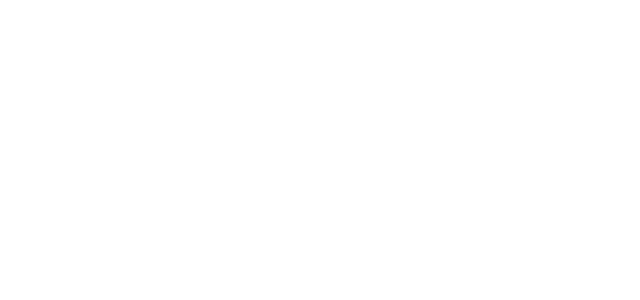
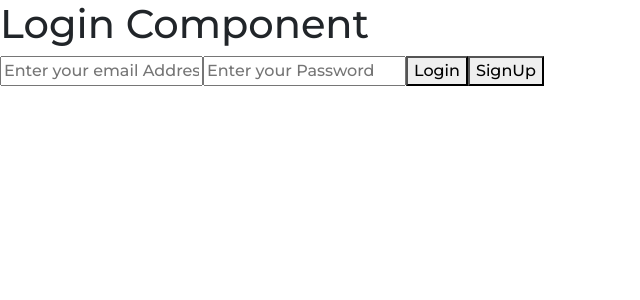
Before and after one commit to shadman-ahmed-bs23/quiz-app, a React (Create React App) app: page /quiz-app/login in a window 1280 px wide. Shown: the top 300 px of the page, without its empty margins (0-640 px from the left). Built offline with nearby package versions, Linux system fonts and the light colour scheme.

Commit message:
Login Component with routes added

```diff
--- a/package.json
+++ b/package.json
@@ -7,6 +7,7 @@
 		"@testing-library/jest-dom": "^4.2.4",
 		"@testing-library/react": "^9.5.0",
 		"@testing-library/user-event": "^7.2.1",
+		"firebase": "^7.22.1",
 		"react": "^16.13.1",
 		"react-dom": "^16.13.1",
 		"react-helmet": "^6.1.0",
--- a/src/App.js
+++ b/src/App.js
@@ -32,6 +32,8 @@ function App() {
 			<Route path="/" exact component={Home} />
 			<Route path="/play/instructions" exact component={QuizInstructions} />
 			<Route path="/play/quiz" exact component={Quiz} />
+			<Route path="/login" exact component={Login} />
+			<Route path="/add-quiz-2" exact component={AddQuiz} />
 		</Router>
 	);
 }
--- a/src/components/Login.js
+++ b/src/components/Login.js
@@ -1,12 +1,70 @@
-import React from "react";
-import "./../App.css";
+import React, { Fragment } from "react";
+import firebaseAuth from "./firebaseAuth";
 
-function Login() {
-	return (
-		<div className="login">
-			<h3>Login component</h3>
-		</div>
-	);
+class Login extends React.Component {
+	state = {
+		email: "",
+		password: "",
+	};
+
+	loginUser = (e) => {
+		e.preventDefault();
+		firebaseAuth
+			.auth()
+			.signInWithEmailAndPassword(this.state.email, this.state.password)
+			.then((user) => {
+				console.log(user);
+				this.props.history.push("/add-quiz-2");
+			})
+			.catch((err) => {
+				console.log(err);
+			});
+	};
+	signUpUser = (e) => {
+		e.preventDefault();
+		firebaseAuth
+			.auth()
+			.createUserWithEmailAndPassword(this.state.email, this.state.password)
+			.then((user) => {
+				console.log(user);
+			})
+			.catch((err) => {
+				console.log(err);
+			});
+	};
+	handleChange = (e) => {
+		this.setState({
+			[e.target.name]: e.target.value,
+		});
+	};
+
+	render() {
+		return (
+			<div>
+				<h1>Login Component</h1>
+				<form>
+					<input
+						type="email"
+						id="email"
+						name="email"
+						placeholder="Enter your email Address"
+						onChange={this.handleChange}
+						value={this.state.email}
+					/>
+					<input
+						type="password"
+						id="password"
+						name="password"
+						placeholder="Enter your Password"
+						onChange={this.handleChange}
+						value={this.state.password}
+					/>
+					<button onClick={this.loginUser}>Login</button>
+					<button onClick={this.signUpUser}>SignUp</button>
+				</form>
+			</div>
+		);
+	}
 }
 
 export default Login;
--- /dev/null
+++ b/src/components/firebaseAuth.js
@@ -0,0 +1,14 @@
+import firebase from "firebase";
+var firebaseConfig = {
+	apiKey: "AIzaSyCAaRVNwMrtKVT7d_PRqdEDKhZEU-ZH1K4",
+	authDomain: "fir-with-react-b683e.firebaseapp.com",
+	databaseURL: "https://fir-with-react-b683e.firebaseio.com",
+	projectId: "fir-with-react-b683e",
+	storageBucket: "fir-with-react-b683e.appspot.com",
+	messagingSenderId: "189972529518",
+	appId: "1:189972529518:web:a88bf409263d63d5f8817f",
+};
+// Initialize Firebase
+const firebaseAuth = firebase.initializeApp(firebaseConfig);
+
+export default firebaseAuth;
```
Also changed, not shown: 1 other file (tests, documents, lock files or other folders).
